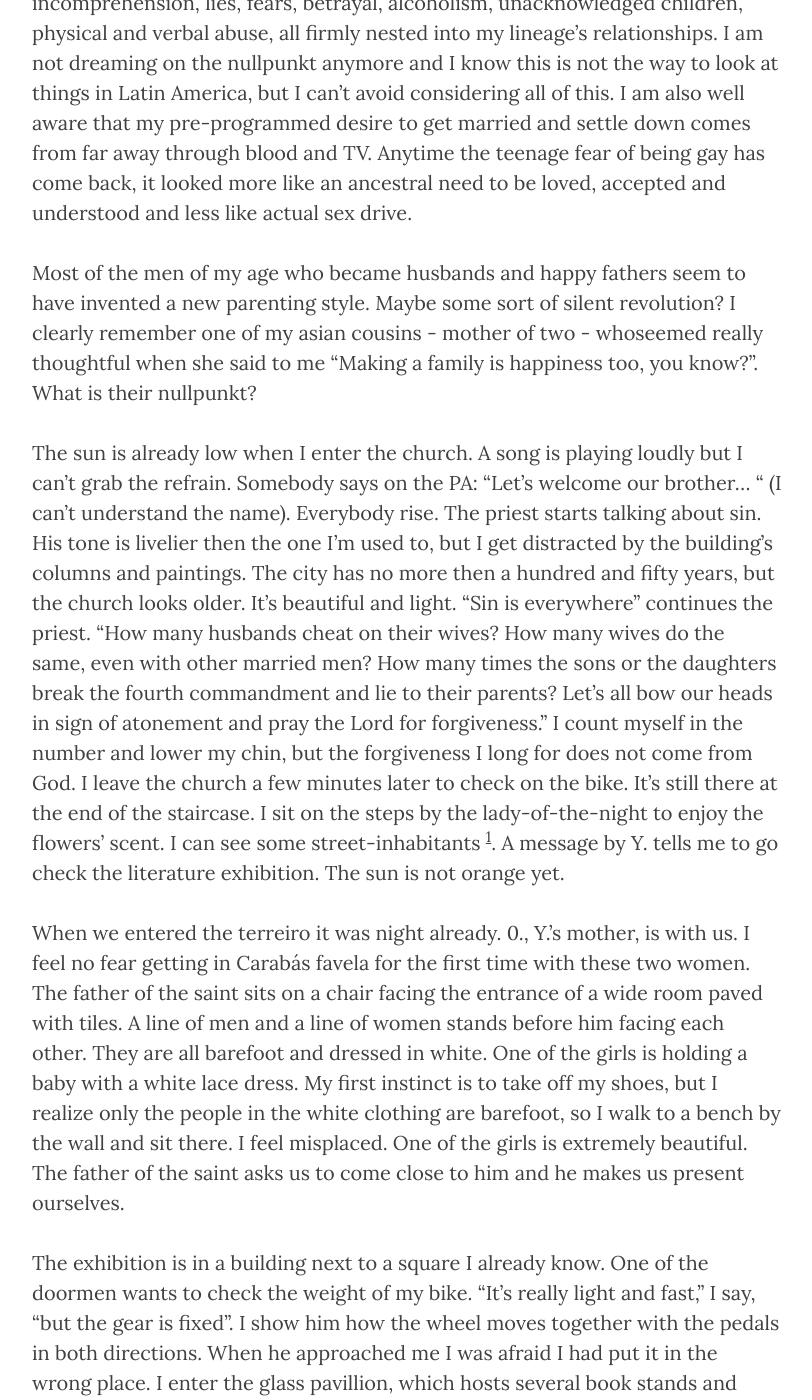
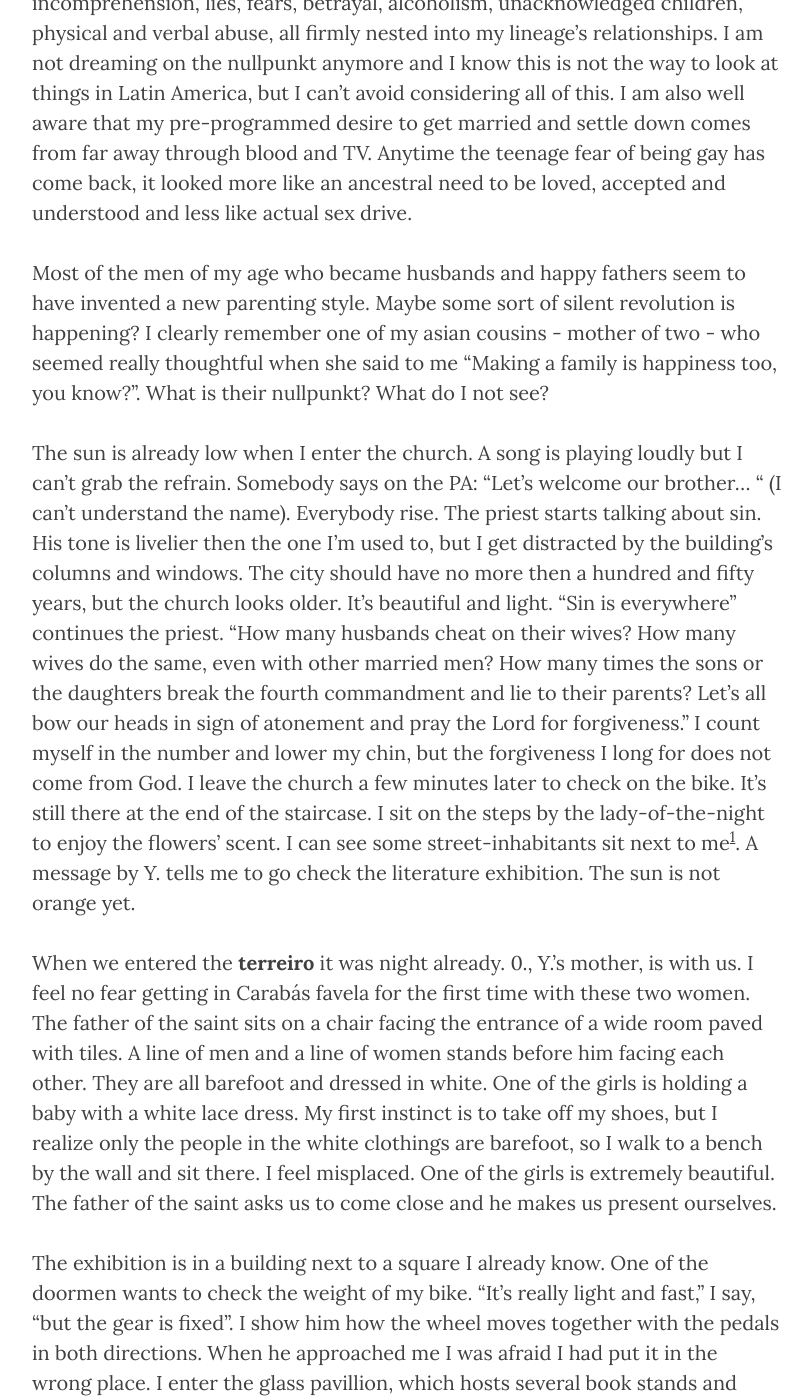
Before and after one commit to Vysybyl/qarabas, a Jekyll site: the page built from _posts/2017-09-17-honor-thy-father-en.md, in a window 1280 px wide and 1400 px high, scrolled down 1408 px. Shown: the whole window, without its empty margins (233-1045 px from the left). Built offline with Jekyll 4.4.1, drawn with Linux system fonts in a browser that asks for light colours; nearby versions of some CDN libraries; some of the changed text lies outside the part shown.

Commit message:
Reviewed honor thy father.

```diff
--- a/_posts/2017-09-17-honor-thy-father-en.md
+++ b/_posts/2017-09-17-honor-thy-father-en.md
@@ -10,31 +10,32 @@ header-img: "img/call.jpg"
 
 My bike can take me anywhere but I haven't been able to catch the sunset yet.
 
-I was waiting for Y. in her car the other day. Some kids sneaked out of the favela and started playing around the car. I got out and lean on it, crossing my arms and staring at the moon which was getting bigger. I couldn't understand their accent. The sun was gone already. I smiled while a part of me was still suspicious of thei activity. I felt ashamed and didn't look at them directly. Their noise grew.
+I was waiting for Y. in her car the other day. Some kids sneaked out of the favela and started playing around the car. I got out and lean on it, crossing my arms and staring at the moon which was getting bigger. I couldn't understand their accent. The sun was gone already. I smiled while a part of me was still suspicious of their activity. I felt ashamed and didn't look at them directly. Their noise grew.
 
 All of a sudden Y. is on the other side of the car, talking with a short old man about the beauty of the night. He renews his invitation: "You should come next Saturday!" We get into the car. Y. is delighted and exclaims "My God!" I realize she's staring through my window. For the first time I see a white horse crowded with kids passing a few steps from me. "Are you blind?" say Y. and my mind together. The moon shines and the old man is gone.
 
 My bike is light and fast. During the day it's white, but at night my eyes see silver.
 
-I was able to ride to the blue church at the five-way crossroad I spotted a few days ago. I woke up remembring the solid seed of fear I dug out the previous night, just before falling asleep. I pictured it as two small rocks, one next to the other, without toughing. In my vision, I recognized one of them as my relationship with the woman who loves me. The other one is more indistinct. I dreamt it as a woman I don't know. My mind gasped a big "No!", my stomach cramped and I woke up.
+I was able to ride to the blue church at the five-way crossroad I spotted a few days ago. I woke up remembring the solid seed of fear I dug out the previous night, just before falling asleep. I pictured it as two small rocks, one next to the other, without touching. In my vision, I recognized one of them as my relationship with the woman who loves me. The other one is more indistinct. I dreamt it as a woman I don't know. My mind gasped a big "No!", my stomach cramped and I woke up.
 
-I can't tell if my current fear of commitment is just a byproduct of my personal and family stories or the hint of a call. If I look up my family tree I find incomprehension, lies, fears, betrayal, alcoholism, unacknowledged children, physical and verbal abuse, all firmly nested into my lineage's relationships. I am not dreaming on the nullpunkt anymore and I know this is not the way to look at things in Latin America, but I can't avoid considering all of this. I am also well aware that my pre-programmed desire to get married and settle down comes from far away through blood and TV. Anytime the teenage fear of being gay has come back, it looked more like an ancestral need to be loved, accepted and understood and less like actual sex drive.
+I can't tell if my current fear of commitment is just a byproduct of my personal and family stories or the hint of a different call. If I look up my family tree I find incomprehension, lies, fears, betrayal, alcoholism, unacknowledged children, physical and verbal abuse, all firmly nested into my lineage's relationships. I am not dreaming on the nullpunkt anymore and I know this is not the way to look at things in Latin America, but I can't avoid considering all of this. I am also well aware that my pre-programmed desire to get married and settle down comes from far away through blood and TV. Anytime the teenage fear of being gay has come back, it looked more like an ancestral need to be loved, accepted and understood and less like actual sex drive.
 
-Most of the men of my age who became husbands and happy fathers seem to have invented a new parenting style. Maybe some sort of silent revolution? I clearly remember one of my asian cousins - mother of two - whoseemed really thoughtful when she said to me "Making a family is happiness too, you know?". What is their nullpunkt?
+Most of the men of my age who became husbands and happy fathers seem to have invented a new parenting style. Maybe some sort of silent revolution is happening? I clearly remember one of my asian cousins - mother of two - who seemed really thoughtful when she said to me "Making a family is happiness too, you know?". What is their nullpunkt? What do I not see?
 
-The sun is already low when I enter the church. A song is playing loudly but I can't grab the refrain. Somebody says on the PA: "Let's welcome our brother... " (I can't understand the name). Everybody rise. The priest starts talking about sin. His tone is livelier then the one I'm used to, but I get distracted by the building's columns and paintings. The city has no more then a hundred and fifty years, but the church looks older. It's beautiful and light.
+The sun is already low when I enter the church. A song is playing loudly but I can't grab the refrain. Somebody says on the PA: "Let's welcome our brother... " (I can't understand the name). Everybody rise. The priest starts talking about sin. His tone is livelier then the one I'm used to, but I get distracted by the building's columns and windows. The city should have no more then a hundred and fifty years, but the church looks older. It's beautiful and light.
 "Sin is everywhere" continues the priest. "How many husbands cheat on their wives? How many wives do the same, even with other married men? How many times the sons or the daughters break the fourth commandment and lie to their parents? Let's all bow our heads in sign of atonement and pray the Lord for forgiveness."
-I count myself in the number and lower my chin, but the forgiveness I long for does not come from God. I leave the church a few minutes later to check on the bike. It's still there at the end of the staircase. I sit on the steps by the lady-of-the-night to enjoy the flowers' scent. I can see some street-inhabitants [^homeless]. A message by Y. tells me to go check the literature exhibition. The sun is not orange yet.
+I count myself in the number and lower my chin, but the forgiveness I long for does not come from God. I leave the church a few minutes later to check on the bike. It's still there at the end of the staircase. I sit on the steps by the lady-of-the-night to enjoy the flowers' scent. I can see some street-inhabitants sit next to me[^homeless]. A message by Y. tells me to go check the literature exhibition. The sun is not orange yet.
 
-When we entered the terreiro it was night already. 0., Y.'s mother, is with us. I feel no fear getting in Carabás favela for the first time with these two women. The father of the saint sits on a chair facing the entrance of a wide room paved with tiles. A line of men and a line of women stands before him facing each other. They are all barefoot and dressed in white. One of the girls is holding a baby with a white lace dress. My first instinct is to take off my shoes, but I realize only the people in the white clothing are barefoot, so I walk to a bench by the wall and sit there. I feel misplaced. One of the girls is extremely beautiful. The father of the saint asks us to come close to him and he makes us present ourselves.
+When we entered the **terreiro** it was night already. 0., Y.'s mother, is with us. I feel no fear getting in Carabás favela for the first time with these two women. The father of the saint sits on a chair facing the entrance of a wide room paved with tiles. A line of men and a line of women stands before him facing each other. They are all barefoot and dressed in white. One of the girls is holding a baby with a white lace dress. My first instinct is to take off my shoes, but I realize only the people in the white clothings are barefoot, so I walk to a bench by the wall and sit there. I feel misplaced. One of the girls is extremely beautiful. The father of the saint asks us to come close and he makes us present ourselves.
 
-The exhibition is in a building next to a square I already know. One of the doormen wants to check the weight of my bike. "It's really light and fast," I say, "but the gear is fixed". I show him how the wheel moves together with the pedals in both directions. When he approached me I was afraid I had put it in the wrong place. I enter the glass pavillion, which hosts several book stands and smells terribly because of the baked cheese bred. I go to the end of the hallway, where three rounds of steps cut in the ground shape an oval stage. Several round tables fill the space, with a few books on each of them. The books on the same table have the same color. Some tables have people. I browse a book on sustainable growth in Brazil. I let it down and move to another table. I pick another one, open it and read.
+The exhibition is in a building next to a square I already know. One of the doormen wants to check the weight of my bike. "It's really light and fast," I say, "but the gear is fixed". I show him how the wheel moves together with the pedals in both directions. When he approached me I was afraid I had put it in the wrong place. I enter the glass pavillion, which hosts several book stands and smells terribly because of baking cheese bred. I go to the end of the hallway, where three rounds of steps cut in the ground shape an oval stage. Several round tables fill the space, with a few books on each of them. The books on the same table have the same color. Some tables have people. I browse a book on sustainable growth in Brazil. I let it down and move to another table. I pick another one, open it and read.
 
-The cerimony lasts several hours. The voices and the three drums in the corner stop briefly only in-between songs. First, the father of the saint dances in front of the boys and transforms himself. He is promptly given new cloths, a long colored sheet that is wrapped several times around his waist and chest and lays back in two long tails. Calling a new song, he dances again in small steps in front of the boys. He touches and transforms each one of them. Then he goes to the girls.
-For a while, the people in white disappear into the other room to come back with a new look: a colourful skirt, a hat, jewels, cigars, cigarettes and drinks. Each figure has a few distinctive ornaments. Their voices change and they start to dance. A tall skinny boy with a heavy necklace and a black skirt spins without spilling a single drop of wine from his glass. A gigantic guy which smokes a cigar with the light top inside of his mouth comes to us to greet. His voice is hoarse and he wears a black sombrero all the way down to his eyes. I find him extremely friendly and fun. He offers us some of the cachaça he's drinking: the liquid was poured in a half coconut shell and to pass it he puts it on the ground first. To give it back I have to put it next to my left foot. He picks it.
+The cerimony lasts several hours. The voices and the three drums in the corner stop briefly only in-between songs. First, the father of the saint dances in front of the boys and transforms himself. He is promptly given new cloths, a long colored sheet that is wrapped several times around his waist and chest and lays back in two long tails. His gentle feet know well the earth. Calling a new song, he dances again in small steps in front of the boys. He touches and transforms each one of them. They raise strange calls. Their bodies freeze, shake and bow to touch the ground. Their voices change and they start to dance.
+The father of the saint is transforming the girls. The figures seem to wake up from a sleep. They recognize each other and exchange hugs and greetings. A party crowd is building up in front of us.
+For a while, the people in white disappear into the other room to come back with a new look: a colourful skirt, a hat, jewels, cigars, cigarettes and drinks. Each figure has a few distinctive ornaments.  A tall skinny boy with a heavy necklace and a black skirt spins without spilling a single drop of wine from his glass. A gigantic guy which smokes a cigar with the light top inside of his mouth comes to greet us. His voice is hoarse and he wears a black sombrero all the way down to his eyes. I find him extremely friendly and fun. He offers us some of the cachaça he's drinking: the liquid was poured in a half coconut shell and to pass it he puts it on the ground. To give it back I have to put it next to my left foot. He picks it up.
 
-Several figures come to greet us. Some shake hands, some other hug us. The rest talk to each other and to the few other people that are attending, dance and sing. The voice in my mind that analyses the event from a psychological point of view doesn't bother me too much. At a certain moment my spine is stretched up and I look around for a while with new eyes. There is an altar in the middle of the room. Another one on my left. The music is strong enough to cover the speakers from the other houses of Carabás.
-After some minutes I feel exhausted and I want water. I fell down into myself and I want to sleep. Y. is next to me and I hold her hand. The father of the saint calls us from the inner room. It's our time.
+Several figures come to meet us. Some shake hands, some other hug us. The rest talk to each other and to the few other people that are attending, dance and sing. The voice in my mind that analyses the event from a psychological point of view doesn't bother me too much. At a certain moment my spine is stretched up and I look around for some time with new eyes. There is an altar in the middle of the room. Another one on my left. The music is strong enough to cover the speakers from the other houses of Carabás.
+After some minutes I feel exhausted and I want water. I fell down into myself and I want to sleep. Y. is next to me so I hold her hand. The father of the saint calls us from the inner room. It's our time.
 
 *Here's a warning: do not read, unless you are ready to take a serious risk*
 
```
